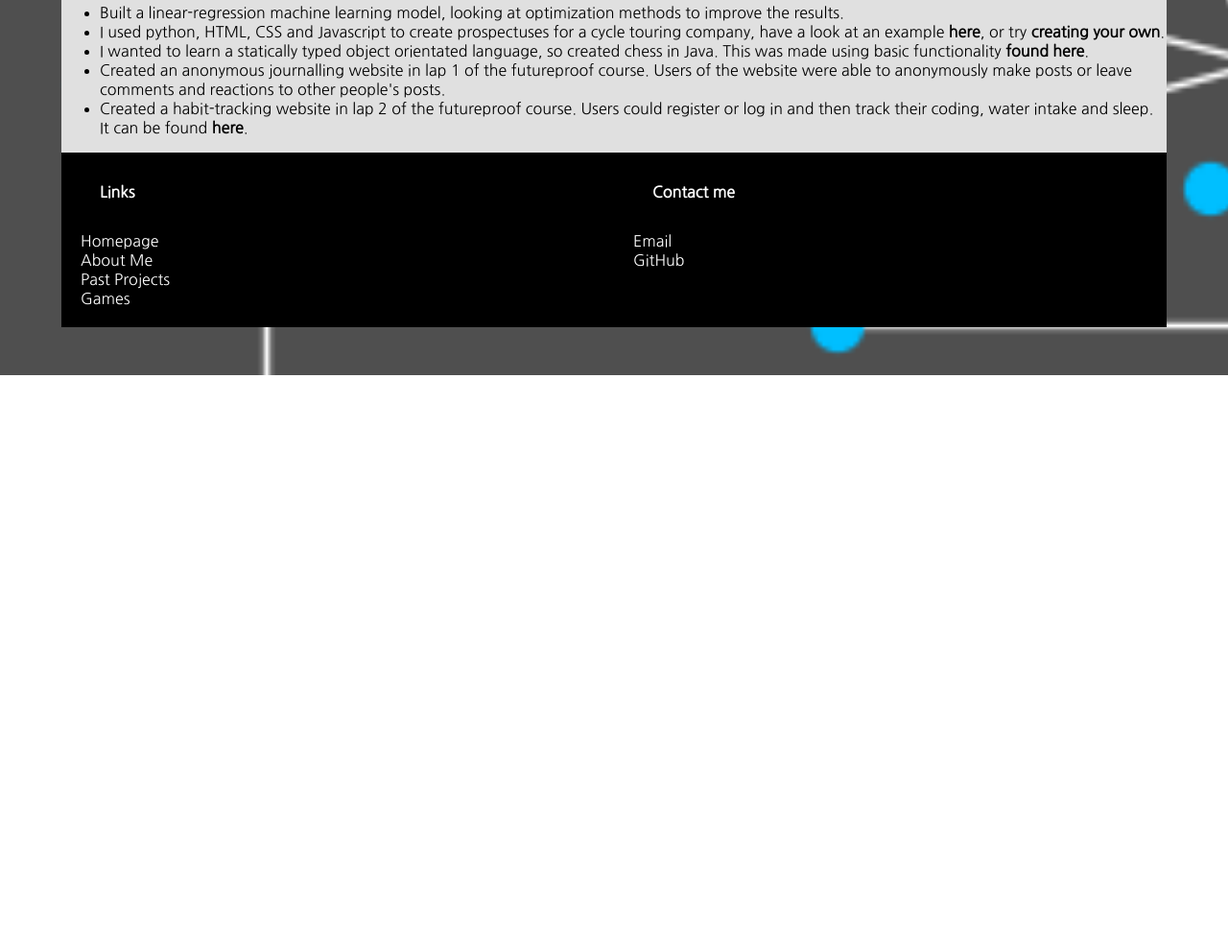
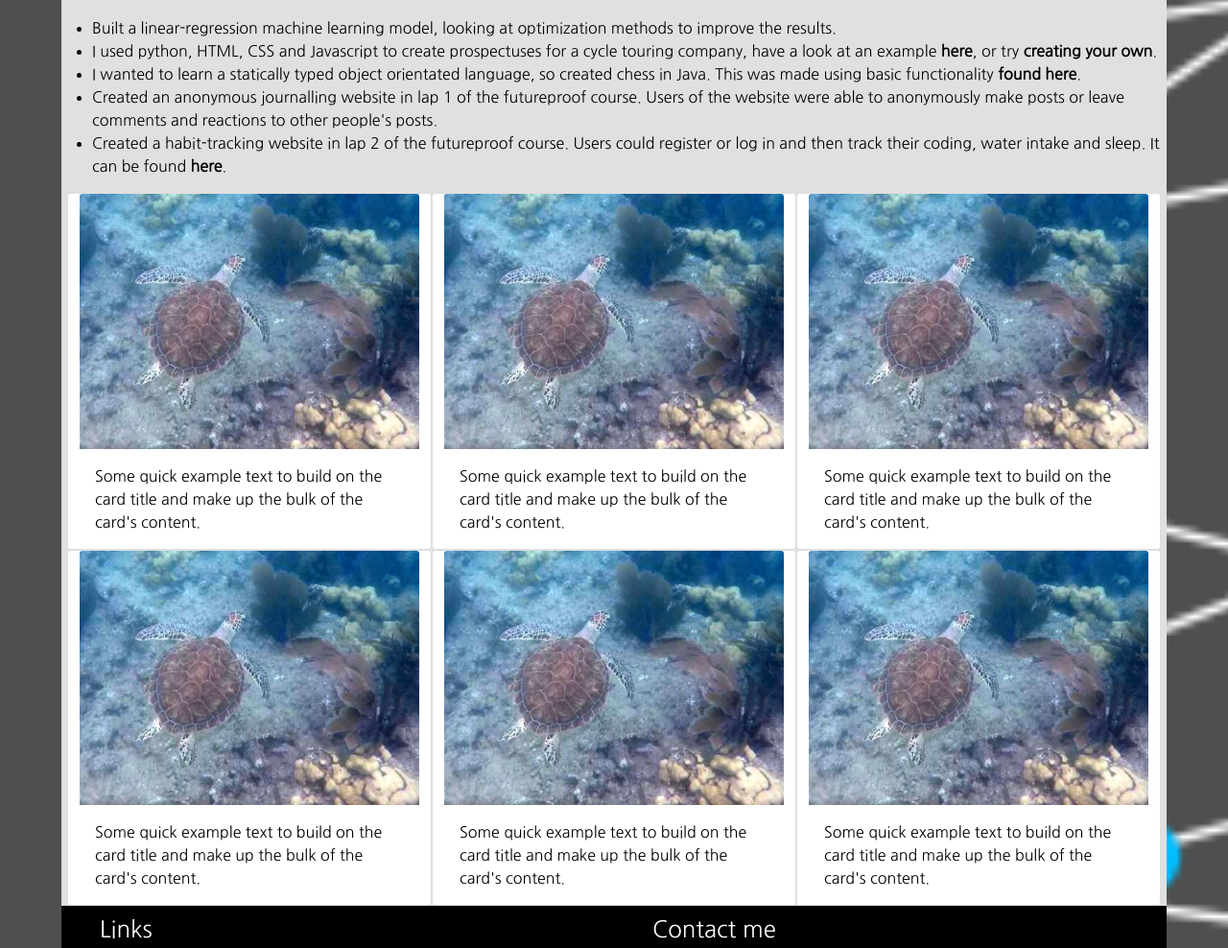
Before and after one commit to JamesWheadon/PortfolioWebsite, a website: page PastProjects.html in a window 1280 px wide. Shown: the part 1493-2481 px from the top of the page at 96% size. Before the commit the page ends 1884 px from the top, so only its background shows below. Drawn offline with nearby package versions, Linux system fonts and the light colour scheme.

Commit message:
bring in bootstrap for past projects

```diff
--- a/PastProjects.html
+++ b/PastProjects.html
@@ -3,6 +3,7 @@
     <meta charset="utf-8">
     <meta name="viewport" content="width=device-width, initial-scale=1.0" />
     <title>Past Projects</title>
+    <link href="https://cdn.jsdelivr.net/npm/bootstrap@5.0.0-beta3/dist/css/bootstrap.min.css" rel="stylesheet" integrity="sha384-eOJMYsd53ii+scO/bJGFsiCZc+5NDVN2yr8+0RDqr0Ql0h+rP48ckxlpbzKgwra6" crossorigin="anonymous">
     <link href="style.css" rel="stylesheet" type="text/css" />
     <link href="ProjectGrid.css" rel="stylesheet" type="text/css" />
     <script defer src="script.js"></script>
@@ -60,6 +61,48 @@
                 Created a habit-tracking website in lap 2 of the futureproof course. Users could register or log in and then track their coding, water intake and sleep. It can be found <a href="https://drink-sleep-code-repeat.netlify.app/" target="_blank">here</a>.
             </li>
         </ul>
+        <div class="container">
+            <div class="row">
+                <div class="col-sm card" style="width: 18rem;">
+                    <img src="./images/Turtle.jpg" class="card-img-top" alt="Turtle">
+                    <div class="card-body">
+                      <p class="card-text">Some quick example text to build on the card title and make up the bulk of the card's content.</p>
+                    </div>
+                </div>
+                <div class="col-sm card" style="width: 18rem;">
+                    <img src="./images/Turtle.jpg" class="card-img-top" alt="Turtle">
+                    <div class="card-body">
+                      <p class="card-text">Some quick example text to build on the card title and make up the bulk of the card's content.</p>
+                    </div>
+                </div>
+                <div class="col-sm card" style="width: 18rem;">
+                    <img src="./images/Turtle.jpg" class="card-img-top" alt="Turtle">
+                    <div class="card-body">
+                      <p class="card-text">Some quick example text to build on the card title and make up the bulk of the card's content.</p>
+                    </div>
+                </div>
+            </div>
+            <div class="row">
+                <div class="col-sm card" style="width: 18rem;">
+                    <img src="./images/Turtle.jpg" class="card-img-top" alt="Turtle">
+                    <div class="card-body">
+                      <p class="card-text">Some quick example text to build on the card title and make up the bulk of the card's content.</p>
+                    </div>
+                </div>
+                <div class="col-sm card" style="width: 18rem;">
+                    <img src="./images/Turtle.jpg" class="card-img-top" alt="Turtle">
+                    <div class="card-body">
+                      <p class="card-text">Some quick example text to build on the card title and make up the bulk of the card's content.</p>
+                    </div>
+                </div>
+                <div class="col-sm card" style="width: 18rem;">
+                    <img src="./images/Turtle.jpg" class="card-img-top" alt="Turtle">
+                    <div class="card-body">
+                      <p class="card-text">Some quick example text to build on the card title and make up the bulk of the card's content.</p>
+                    </div>
+                </div>
+            </div>
+          </div>
     </section>
     <footer>
         <h4>Links</h4>
```
